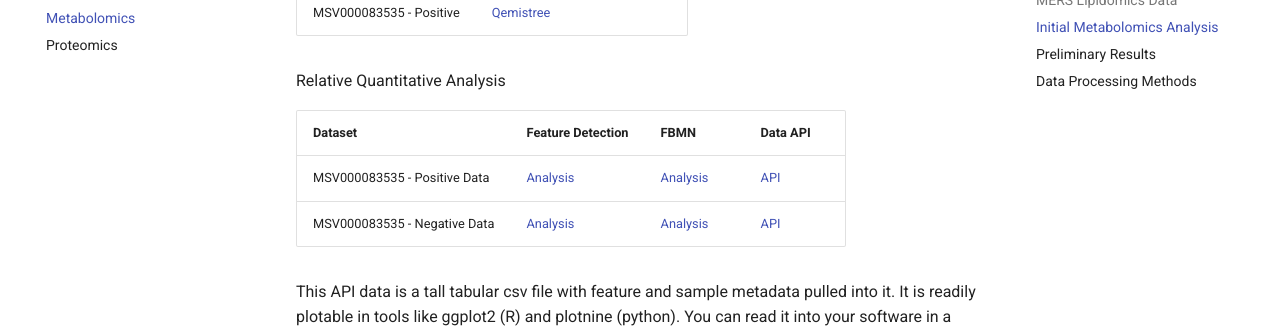
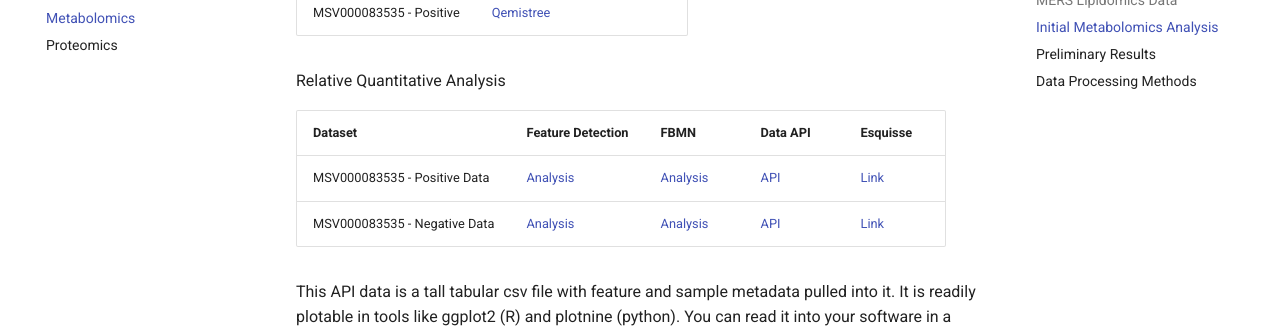
Before and after one commit to mwang87/MassSpec-Coronavirus-Project-Docs, an MkDocs documentation site: the page built from docs/metabolomics.md, in a window 1280 px wide and 900 px high, scrolled down 878 px. Shown: the part 135-469 px from the top of the window. Built offline with MkDocs 1.6.1 and Material for MkDocs 9.7.7, drawn with Linux system fonts in a browser that asks for light colours.

Commit message:
Update metabolomics.md

```diff
--- a/docs/metabolomics.md
+++ b/docs/metabolomics.md
@@ -30,10 +30,10 @@
 
 Relative Quantitative Analysis
 
-| Dataset | Feature Detection | FBMN | Data API |
-|-------------|------|-----------|----------|
-| MSV000083535 - Positive Data |  [Analysis](https://proteomics3.ucsd.edu/ProteoSAFe/status.jsp?task=91d37d9207d244fda93fd33d8b9417a0)    |   [Analysis](https://proteomics3.ucsd.edu/ProteoSAFe/status.jsp?task=ea52b0d79c0c4b55a31c2a6454fb9fb5) | [API](https://proteomics3.ucsd.edu/ProteoSAFe/DownloadResultFile?task=ea52b0d79c0c4b55a31c2a6454fb9fb5&file=feature_statistics/data_long.csv) |
-| MSV000083535 - Negative Data |  [Analysis](https://proteomics3.ucsd.edu/ProteoSAFe/status.jsp?task=9c46288f9c754bd5931fed17414db7b4)    |   [Analysis](https://proteomics3.ucsd.edu/ProteoSAFe/status.jsp?task=3ed2ee9297ed47f09b42825370895ee9) | [API](https://proteomics3.ucsd.edu/ProteoSAFe/DownloadResultFile?task=3ed2ee9297ed47f09b42825370895ee9&file=feature_statistics/data_long.csv) |
+| Dataset | Feature Detection | FBMN | Data API | Esquisse |
+|-------------|------|-----------|----------|-----|
+| MSV000083535 - Positive Data |  [Analysis](https://proteomics3.ucsd.edu/ProteoSAFe/status.jsp?task=91d37d9207d244fda93fd33d8b9417a0)    |   [Analysis](https://proteomics3.ucsd.edu/ProteoSAFe/status.jsp?task=ea52b0d79c0c4b55a31c2a6454fb9fb5) | [API](https://proteomics3.ucsd.edu/ProteoSAFe/DownloadResultFile?task=ea52b0d79c0c4b55a31c2a6454fb9fb5&file=feature_statistics/data_long.csv) | [Link](http://dorresteintesthub.ucsd.edu:8347/?task=ea52b0d79c0c4b55a31c2a6454fb9fb5) |
+| MSV000083535 - Negative Data |  [Analysis](https://proteomics3.ucsd.edu/ProteoSAFe/status.jsp?task=9c46288f9c754bd5931fed17414db7b4)    |   [Analysis](https://proteomics3.ucsd.edu/ProteoSAFe/status.jsp?task=3ed2ee9297ed47f09b42825370895ee9) | [API](https://proteomics3.ucsd.edu/ProteoSAFe/DownloadResultFile?task=3ed2ee9297ed47f09b42825370895ee9&file=feature_statistics/data_long.csv) | [Link](http://dorresteintesthub.ucsd.edu:8347/?task=3ed2ee9297ed47f09b42825370895ee9) |
 
 
 This API data is a tall tabular csv file with feature and sample metadata pulled into it. It is readily plotable in tools like ggplot2 (R) and plotnine (python). You can read it into your software in a single line:
```
